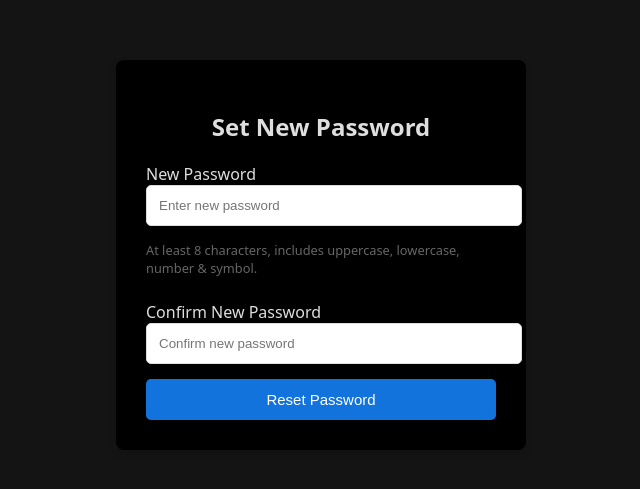
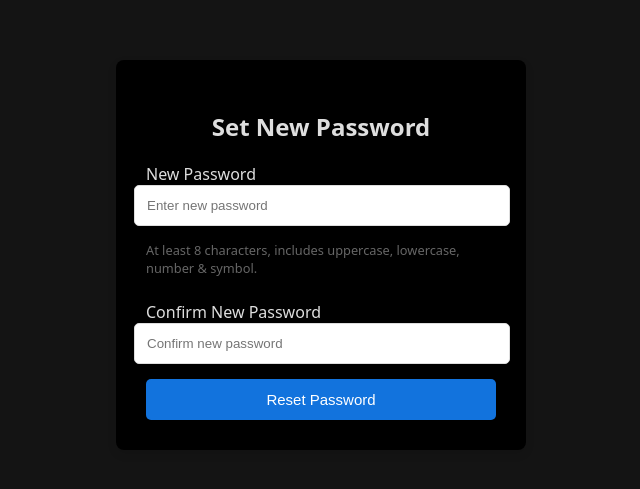
Before and after one commit to yubra840/SocialNava, a React (Vite) app: page /reset-password in a window 1280 px wide. Shown: the part 173-662 px from the top of the page, without its empty margins (319-959 px from the left). Built offline with nearby package versions, Linux system fonts and the light colour scheme; no server answers.

Commit message:
updating readme

```diff
--- a/src/pages/ForgotPassword/ForgotPassword.css
+++ b/src/pages/ForgotPassword/ForgotPassword.css
@@ -7,8 +7,8 @@
 }
 
 .forget-box {
+  padding: 30px;
   background: black;
-  padding: 30px;
   border-radius: 8px;
   width: 350px;
   box-shadow: 0 4px 10px rgba(0,0,0,0.1);
@@ -21,6 +21,7 @@
 
 .forget-box input {
   width: 100%;
+  margin-left: -12px;
   padding: 12px;
   margin-bottom: 15px;
   border: 1px solid #ddd;
--- a/src/pages/Profile/EditProfileForm.jsx
+++ b/src/pages/Profile/EditProfileForm.jsx
@@ -65,6 +65,7 @@ export default function EditProfileForm({ userData, onCancel, onUpdate }) {
   };
 
   const handleSave = async () => {
+
     try {
       setSaving(true);
 
@@ -100,7 +101,7 @@ export default function EditProfileForm({ userData, onCancel, onUpdate }) {
           { username }
         );
       }
-onUpdate(updatedData);
+    onUpdate(updatedData);
 navigate(`/profile/${username}`);
 navigate(0); // Refresh the page to reflect changes
     } catch (err) {
--- a/src/pages/ResetPassword/ResetPassword.css
+++ b/src/pages/ResetPassword/ResetPassword.css
@@ -24,6 +24,7 @@
 
 .reset-box input {
   width: 100%;
+  margin-left: -12px;
   padding: 12px;
   margin-bottom: 15px;
   border: 1px solid #ddd;
```
